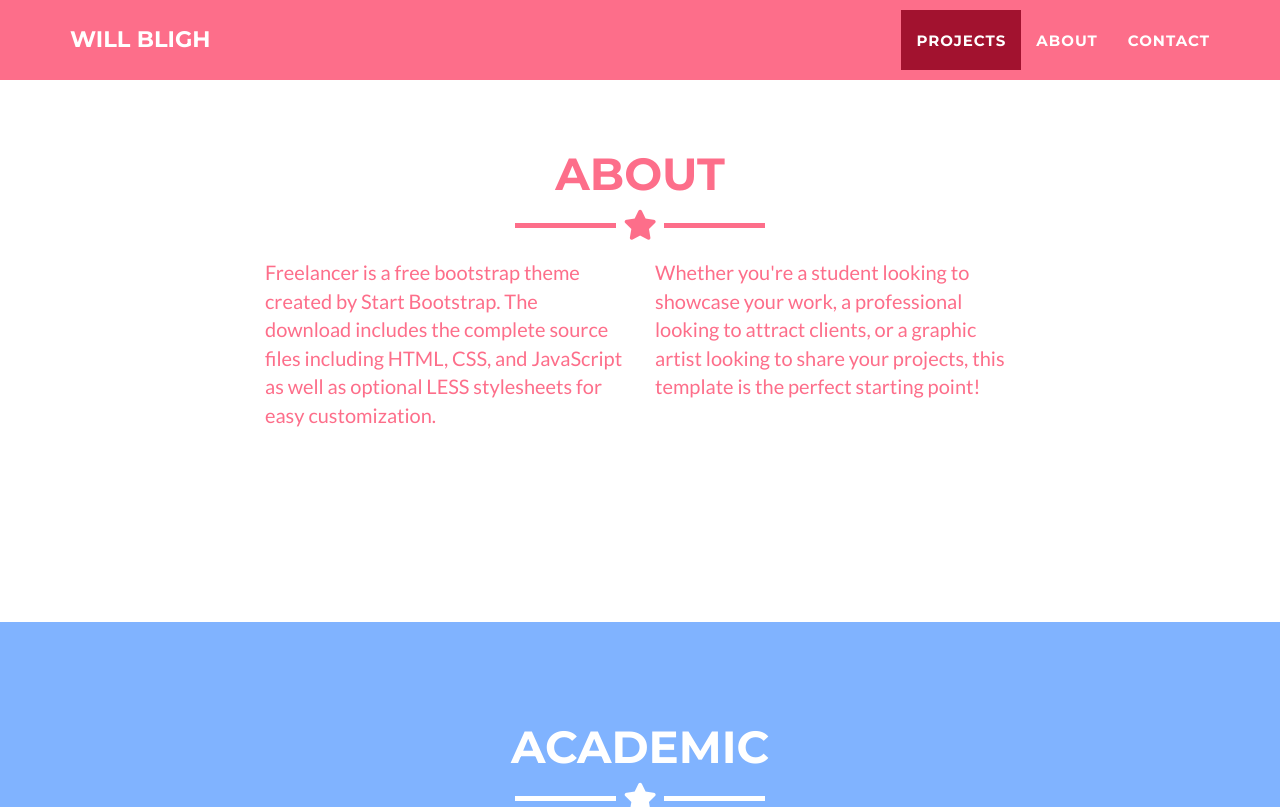
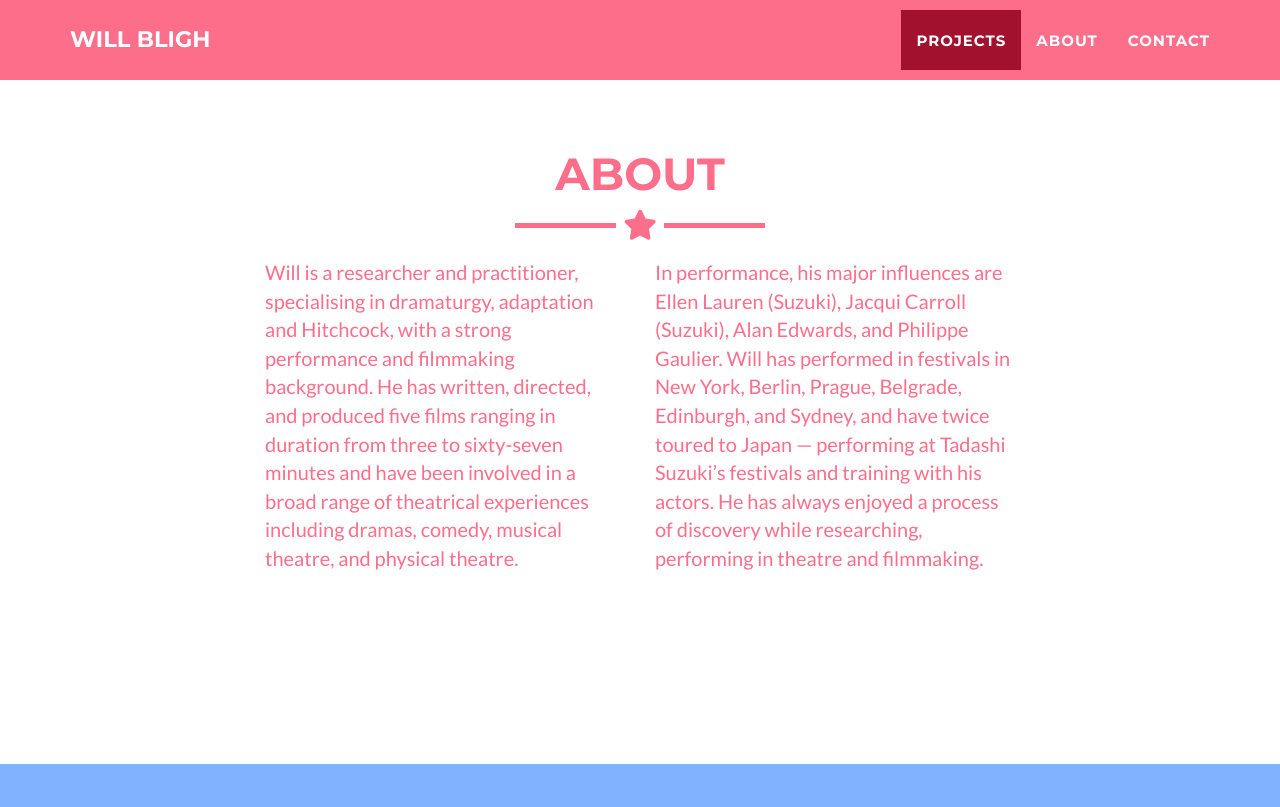
Before and after one commit to willbligh/willbligh.github.io, a Jekyll site: the page built from _posts/2014-07-18-project-1.markdown, in a window 1280 px wide and 900 px high, scrolled down 1623 px, cut to the strip 0-807 px from the top of the window. Built offline with Jekyll 4.4.1, drawn with Linux system fonts in a browser that asks for light colours.

Commit message:
Update about.html

```diff
--- a/_includes/about.html
+++ b/_includes/about.html
@@ -9,13 +9,16 @@
     </div>
     <div class="row">
       <div class="col-lg-4 col-lg-offset-2">
-        <p>Freelancer is a free bootstrap theme created by Start Bootstrap. The download includes the complete
-          source files including HTML, CSS, and JavaScript as well as optional LESS stylesheets for easy
-          customization.</p>
+        <p>Will is a researcher and practitioner, specialising in dramaturgy, adaptation and Hitchcock,
+          with a strong performance and filmmaking background. He has written, directed, and produced five
+          films ranging in duration from three to sixty-seven minutes and have been involved in a broad range
+          of theatrical experiences including dramas, comedy, musical theatre, and physical theatre.</p>
       </div>
       <div class="col-lg-4">
-        <p>Whether you're a student looking to showcase your work, a professional looking to attract clients, or
-          a graphic artist looking to share your projects, this template is the perfect starting point! </p>
+        <p>In performance, his major influences are Ellen Lauren (Suzuki), Jacqui Carroll (Suzuki), Alan Edwards,
+          and Philippe Gaulier. Will has performed in festivals in New York, Berlin, Prague, Belgrade, Edinburgh,
+          and Sydney, and have twice toured to Japan — performing at Tadashi Suzuki’s festivals and training with
+          his actors. He has always enjoyed a process of discovery while researching, performing in theatre and filmmaking.</p>
       </div>
       <div class="col-lg-8 col-lg-offset-2 text-center">
         <a href="https://github.com/jeromelachaud/freelancer-theme" class="btn btn-lg btn-outline">
```
